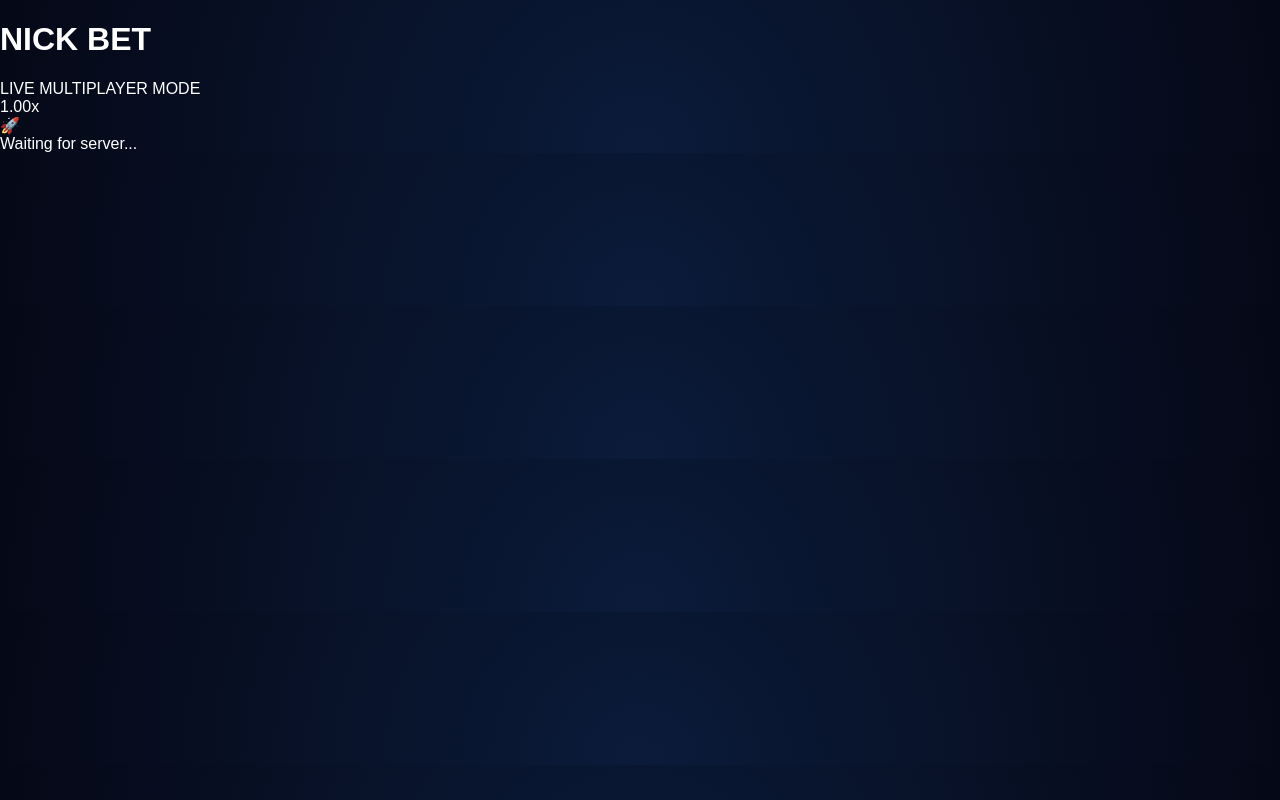
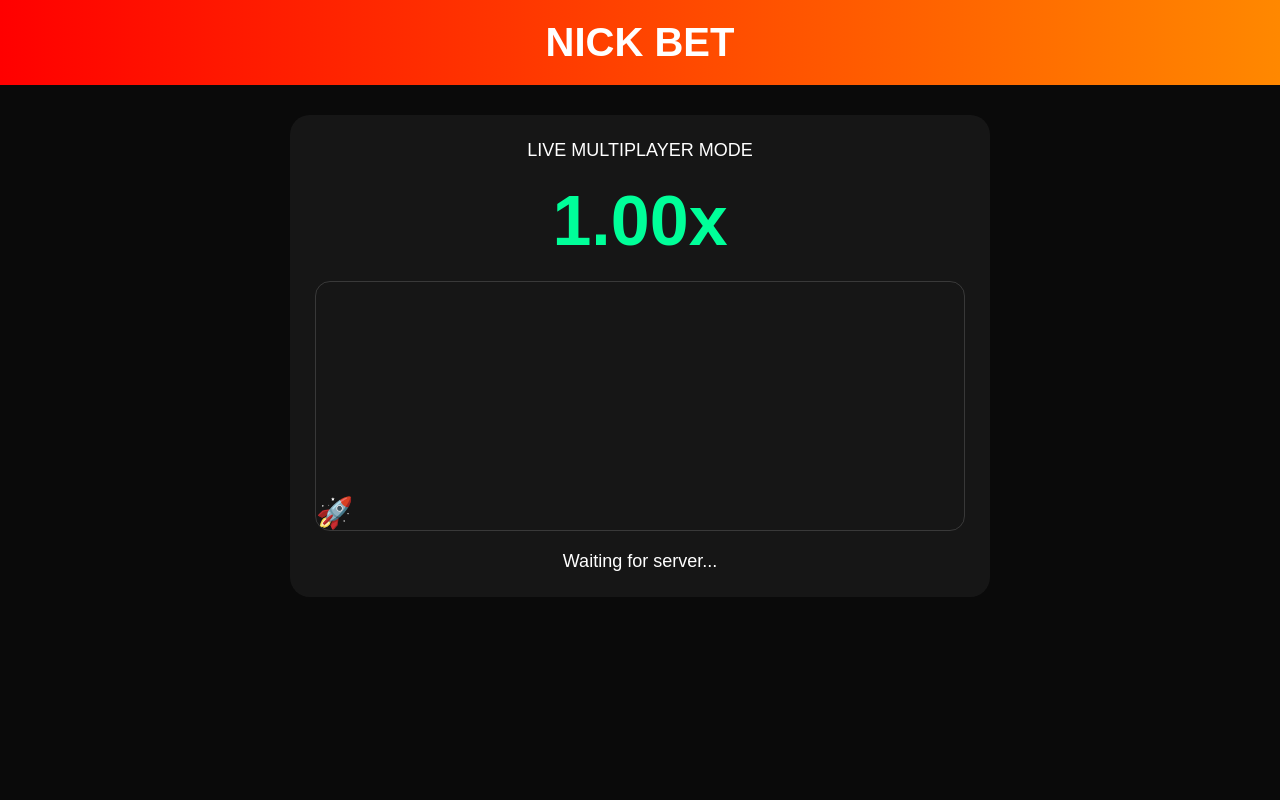
Before and after one commit to bbnvn/Nick-.muthu, a website: page public/index.html in a window 1280 px wide. Drawn offline with Linux system fonts and the light colour scheme.

Commit message:
Update style.css

```diff
--- a/public/style.css
+++ b/public/style.css
@@ -1,29 +1,79 @@
-body {
-  margin: 0;
-  overflow: hidden;
-  background: radial-gradient(circle at bottom, #0b1b3a, #050816);
-  font-family: Arial;
-  color: white;
+*{
+    margin:0;
+    padding:0;
+    box-sizing:border-box;
+    font-family:Arial, sans-serif;
 }
 
-canvas {
-  display: block;
+body{
+    background:#0a0a0a;
+    color:white;
+    min-height:100vh;
+    display:flex;
+    flex-direction:column;
+    align-items:center;
 }
 
-.ui {
-  position: fixed;
-  top: 20px;
-  left: 20px;
-  z-index: 10;
+header{
+    width:100%;
+    text-align:center;
+    padding:20px;
+    background:linear-gradient(90deg,#ff0000,#ff8800);
 }
 
-#multiplier {
-  font-size: 40px;
-  color: #22c55e;
-  margin: 10px 0;
+header h1{
+    font-size:40px;
 }
 
-button {
-  padding: 10px 15px;
-  cursor: pointer;
+.game-box{
+    width:90%;
+    max-width:700px;
+    margin-top:30px;
+    padding:25px;
+    background:rgba(255,255,255,0.05);
+    border-radius:20px;
+    text-align:center;
 }
+
+.balance{
+    font-size:18px;
+    margin-bottom:15px;
+}
+
+.multiplier{
+    font-size:70px;
+    font-weight:bold;
+    color:#00ff99;
+    margin:20px 0;
+}
+
+.graph{
+    position:relative;
+    width:100%;
+    height:250px;
+    border:1px solid rgba(255,255,255,0.15);
+    border-radius:15px;
+    overflow:hidden;
+}
+
+.path{
+    position:absolute;
+    left:0;
+    bottom:0;
+    width:0%;
+    height:4px;
+    background:#00ff99;
+    box-shadow:0 0 10px #00ff99;
+}
+
+#rocket{
+    position:absolute;
+    left:0;
+    bottom:0;
+    font-size:30px;
+}
+
+.status{
+    margin-top:20px;
+    font-size:18px;
+}
```
